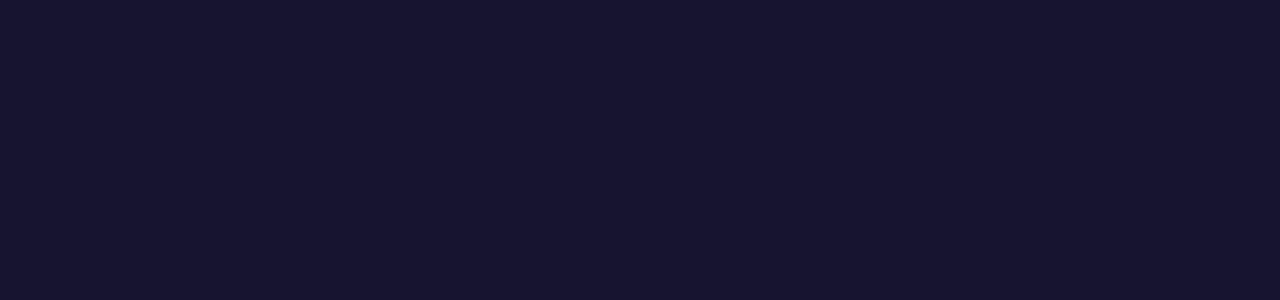
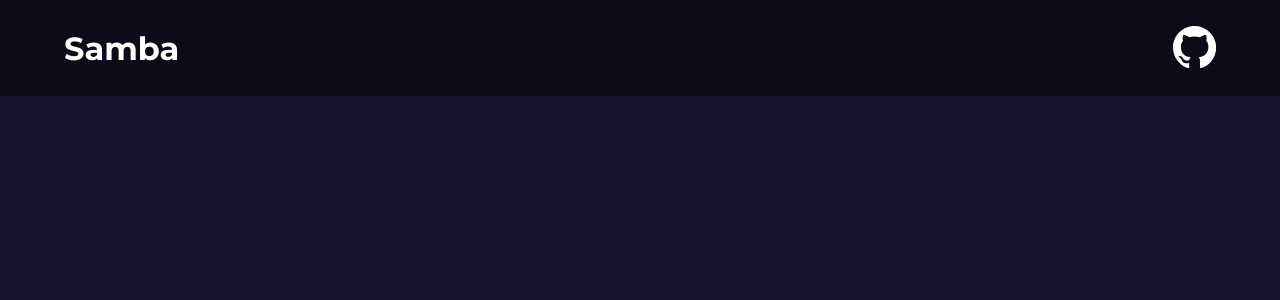
Before and after one commit to sergiopm97/samba, a React (Vite) app: page / in a window 1280 px wide. Shown: the top 300 px of the page. Built offline with nearby package versions, Linux system fonts and the light colour scheme.

Commit message:
Implement header
Implementation of the header user interface including both the project logo and the author's GitHub link inside of it

```diff
--- a/src/App.jsx
+++ b/src/App.jsx
@@ -1,3 +1,7 @@
-function App() {}
+import Header from "./components/header/Header";
+
+function App() {
+  return <Header />;
+}
 
 export default App;
--- /dev/null
+++ b/src/components/header/GitHub.jsx
@@ -0,0 +1,9 @@
+function GitHub() {
+  return (
+    <svg xmlns="http://www.w3.org/2000/svg" viewBox="0 0 16 16" className="header-container__github--link">
+      <path d="M8 0C3.58 0 0 3.58 0 8c0 3.54 2.29 6.53 5.47 7.59.4.07.55-.17.55-.38 0-.19-.01-.82-.01-1.49-2.01.37-2.53-.49-2.69-.94-.09-.23-.48-.94-.82-1.13-.28-.15-.68-.52-.01-.53.63-.01 1.08.58 1.23.82.72 1.21 1.87.87 2.33.66.07-.52.28-.87.51-1.07-1.78-.2-3.64-.89-3.64-3.95 0-.87.31-1.59.82-2.15-.08-.2-.36-1.02.08-2.12 0 0 .67-.21 2.2.82.64-.18 1.32-.27 2-.27.68 0 1.36.09 2 .27 1.53-1.04 2.2-.82 2.2-.82.44 1.1.16 1.92.08 2.12.51.56.82 1.27.82 2.15 0 3.07-1.87 3.75-3.65 3.95.29.25.54.73.54 1.48 0 1.07-.01 1.93-.01 2.2 0 .21.15.46.55.38A8.012 8.012 0 0 0 16 8c0-4.42-3.58-8-8-8z" />
+    </svg>
+  );
+}
+
+export default GitHub;
--- /dev/null
+++ b/src/components/header/Header.jsx
@@ -0,0 +1,19 @@
+import GitHub from "./Github";
+import "./Header.scss";
+
+function Header() {
+  return (
+    <header>
+      <div className="header-container">
+        <a className="header-container--logo" href="https://github.com/sergiopm97/samba" target={"_blank"}>
+          Samba
+        </a>
+        <a className="header-container__github" href="https://github.com/sergiopm97" target={"_blank"}>
+          <GitHub />
+        </a>
+      </div>
+    </header>
+  );
+}
+
+export default Header;
--- /dev/null
+++ b/src/components/header/Header.scss
@@ -0,0 +1,44 @@
+@import "../../scss/variables";
+
+header {
+  height: 6rem;
+  display: flex;
+  background-color: $dark-blue;
+  justify-content: center;
+  align-items: center;
+}
+
+.header-container {
+  width: 90%;
+  align-items: center;
+  justify-content: space-between;
+  max-width: $portatil-large;
+  display: flex;
+  height: 45%;
+
+  &--logo {
+    cursor: pointer;
+    transition: 0.5s ease;
+    font-weight: 700;
+    font-size: 2rem;
+
+    &:hover {
+      color: $pink;
+    }
+  }
+
+  &__github {
+    height: 100%;
+
+    &--link {
+      fill: $white;
+      transition: 0.5s ease;
+      cursor: pointer;
+      height: 100%;
+
+      &:hover {
+        fill: $pink;
+      }
+    }
+  }
+}
```
